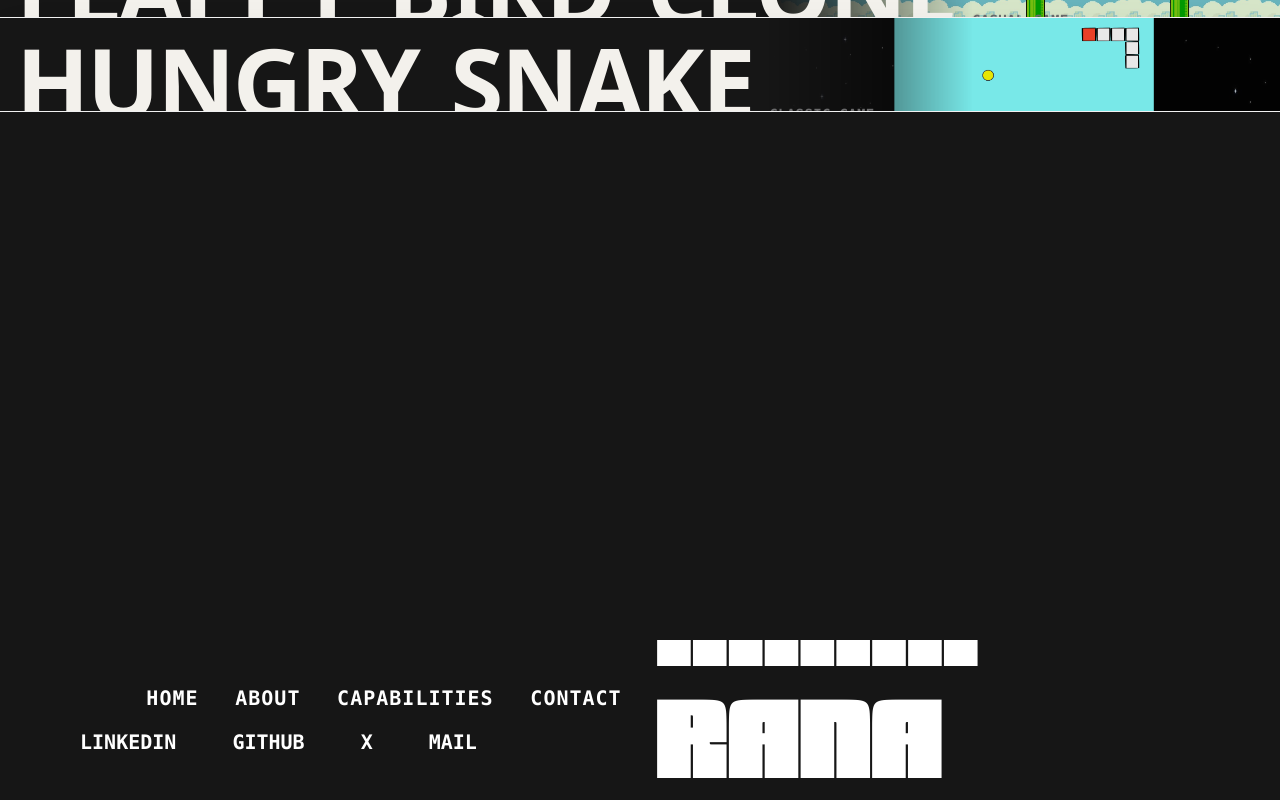
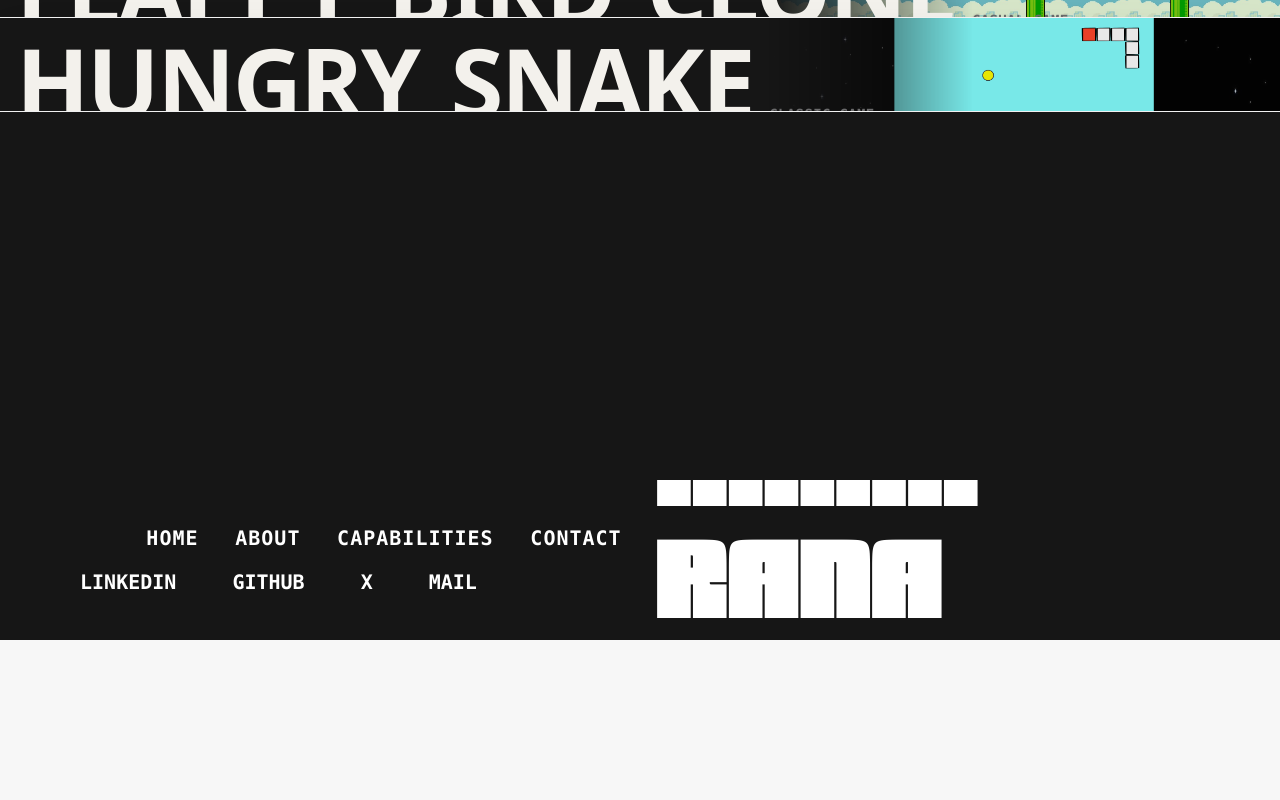
Before and after one commit to amanranahere/Portfolio, a React (Vite) app: page /work in a window 1280 px wide. Shown: the part 949-1749 px from the top of the page. After the commit the page ends 1589 px from the top, so only its background shows below. Built offline with nearby package versions, Linux system fonts and the light colour scheme.

Commit message:
adjust footer text size

```diff
--- a/src/components/Footer/Footer.jsx
+++ b/src/components/Footer/Footer.jsx
@@ -47,7 +47,7 @@ function Footer() {
 
   return (
     <div
-      className={`h-full w-full pt-[40vh] lg:pt-[50vh] text-white flex flex-col lg:flex-row justify-around overflow-hidden relative`}
+      className={`h-full w-full pt-[10vh] lg:pt-[30vh] text-white flex flex-col lg:flex-row justify-around overflow-hidden relative`}
     >
       <div className="w-full flex flex-col lg:flex-row">
         <div className="lg:min-w-[50%] flex flex-row justify-between items-end">
@@ -124,7 +124,7 @@ function Footer() {
         </div>
 
         {/* name at the very bottom */}
-        <div className="h-[20vh] w-full p-4 flex justify-center lg:justify-end items-end text-[clamp(7rem,8vw,8rem)] leading-none badeenDisplay-text overflow-hidden select-none">
+        <div className="h-[20vh] w-full p-4 flex justify-center lg:justify-end items-end text-[clamp(7rem,8vw,9rem)] leading-none badeenDisplay-text overflow-hidden select-none">
           <div className="md:hidden">
             <RandomText text="AMAN" />
           </div>
```
